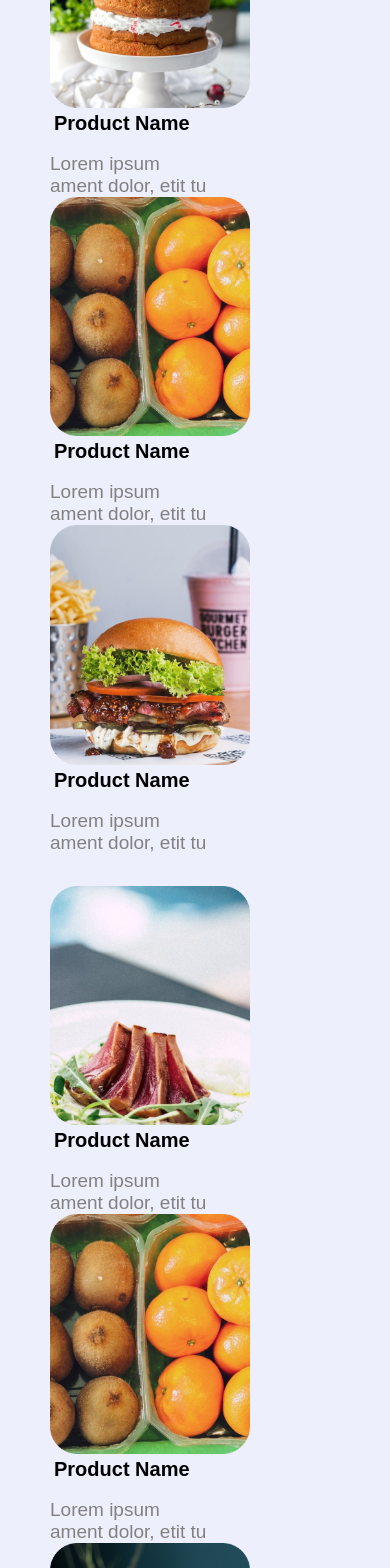
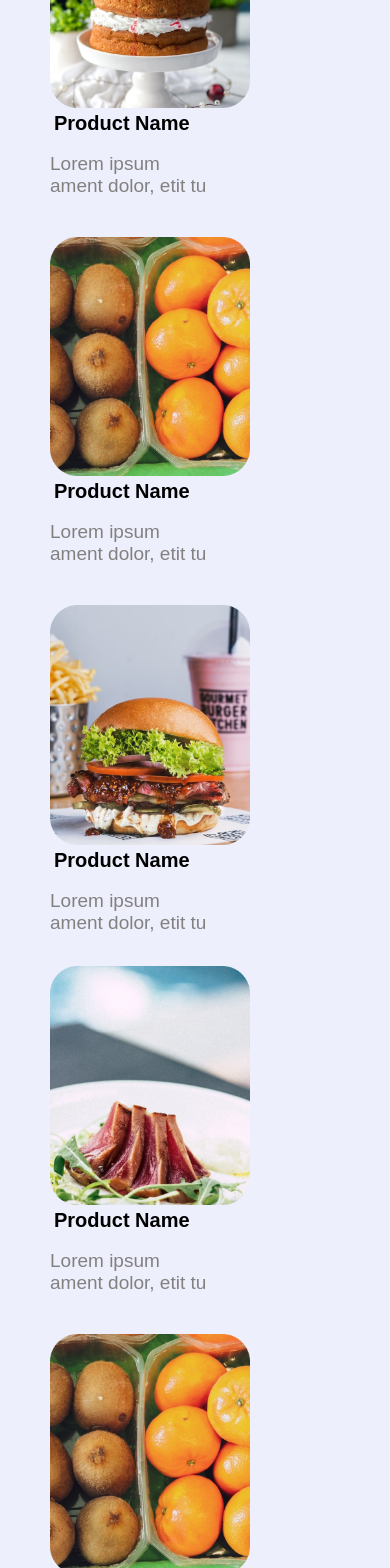
Before and after one commit to Govamarket/Programming, a React (Create React App) app: page / in a window 390 px wide. Shown: the part 2275-3843 px from the top of the page. Built offline with nearby package versions, Linux system fonts and the light colour scheme.

Commit message:
initial commit

```diff
--- a/src/component/Footer.js
+++ b/src/component/Footer.js
@@ -1,4 +1,5 @@
 import React from "react";
+import { MdIconName } from 'react-icons/md';
 import { CiSearch } from "react-icons/ci";
 import { BsMic } from "react-icons/bs";
 import { CiImageOn } from "react-icons/ci";
--- a/src/component/Landpage.css
+++ b/src/component/Landpage.css
@@ -276,6 +276,7 @@ section CiImageOn{
       grid-template-columns: auto auto;
       place-items: center;
       column-gap: 200px;
+      row-gap: 40px;
     }
 
     .same-con{
@@ -283,5 +284,6 @@ section CiImageOn{
         grid-template-columns: auto auto;
         place-items: center;
         column-gap: 200px;
+        row-gap: 40px;
     }
 }
```
